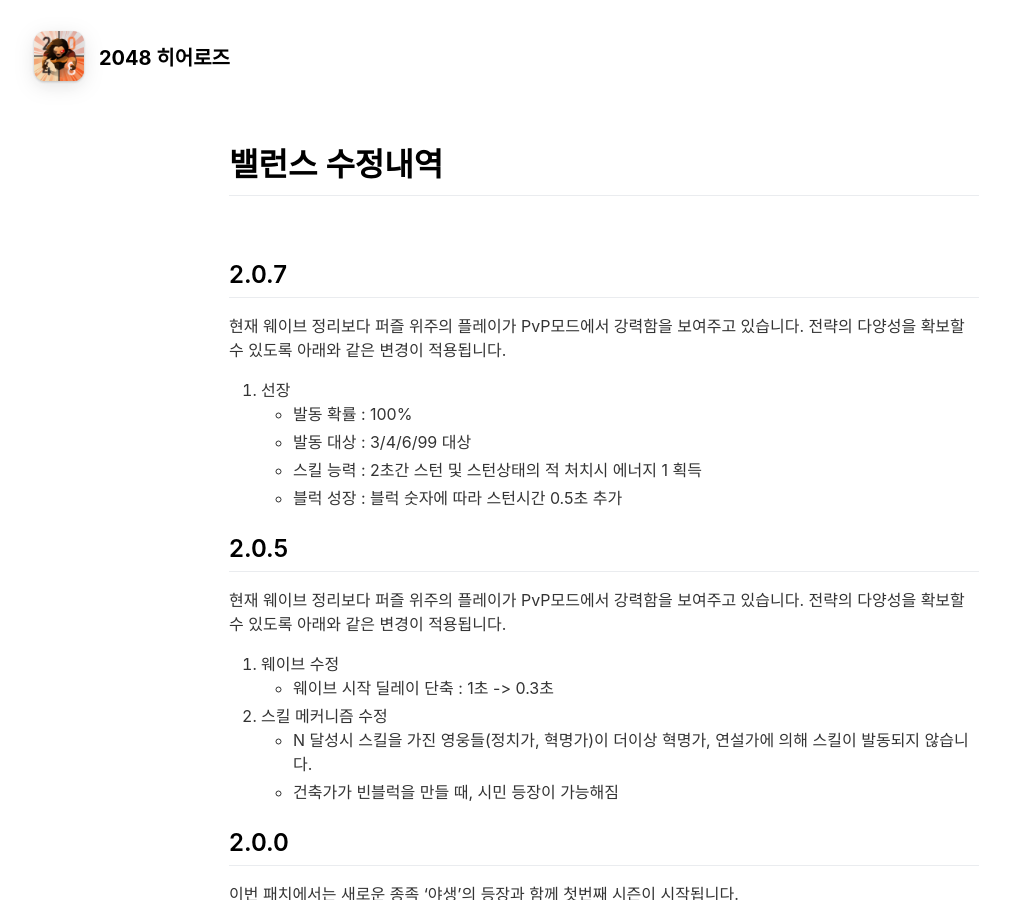
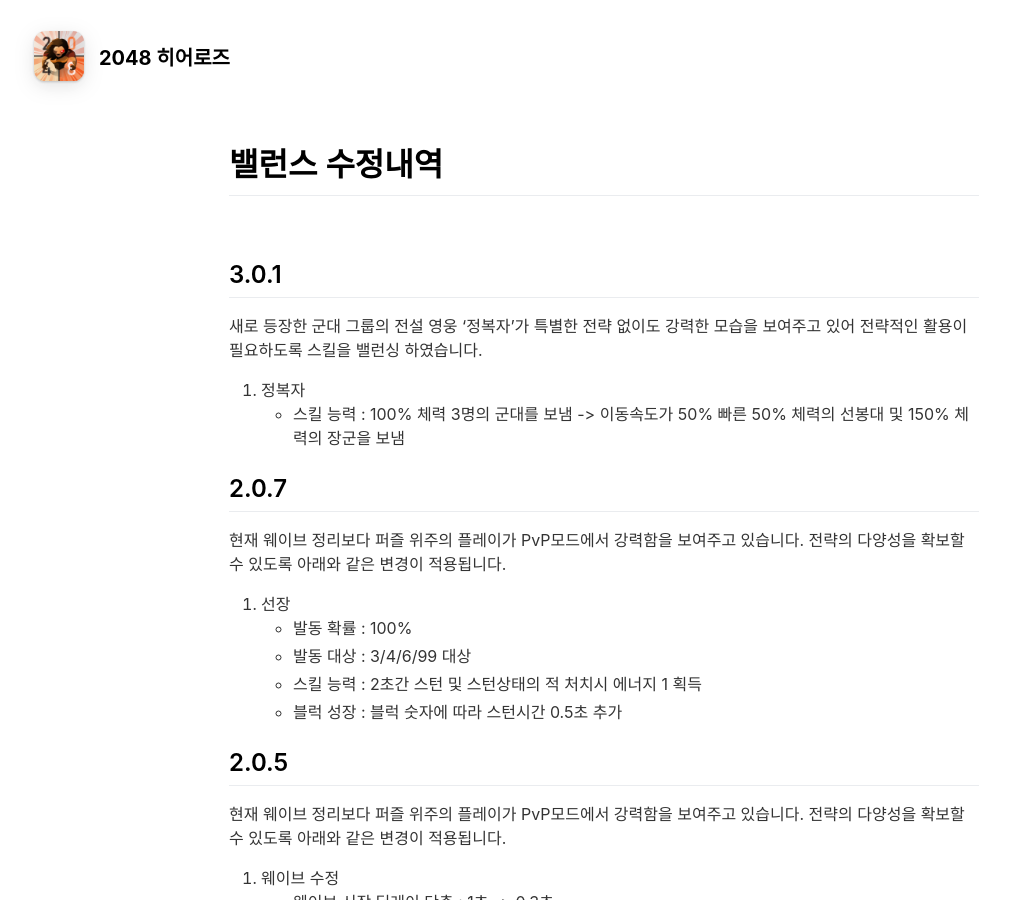
Before and after one commit to ArgoExped/Frozen-Arts, a Jekyll site: the page built from balance-kr.md, in a window 1280 px wide and 900 px high. Shown: the whole window, without its empty margins (36-1046 px from the left). Built offline with Jekyll 4.4.1, drawn with Linux system fonts in a browser that asks for light colours; nearby versions of some CDN libraries.

```diff
--- a/balance-kr.md
+++ b/balance-kr.md
@@ -6,6 +6,14 @@ include_in_header: true
 # 밸런스 수정내역
 
 <br>
+
+## 3.0.1
+새로 등장한 군대 그룹의 전설 영웅 '정복자'가 특별한 전략 없이도 강력한 모습을 보여주고 있어
+전략적인 활용이 필요하도록 스킬을 밸런싱 하였습니다.
+
+1. 정복자
+     - 스킬 능력 : 100% 체력 3명의 군대를 보냄
+     			-> 이동속도가 50% 빠른 50% 체력의 선봉대 및 150% 체력의 장군을 보냄
 
 ## 2.0.7
 현재 웨이브 정리보다 퍼즐 위주의 플레이가 PvP모드에서 강력함을 보여주고 있습니다.
```
Also changed, not shown: balance.md (+9 -0 lines).
